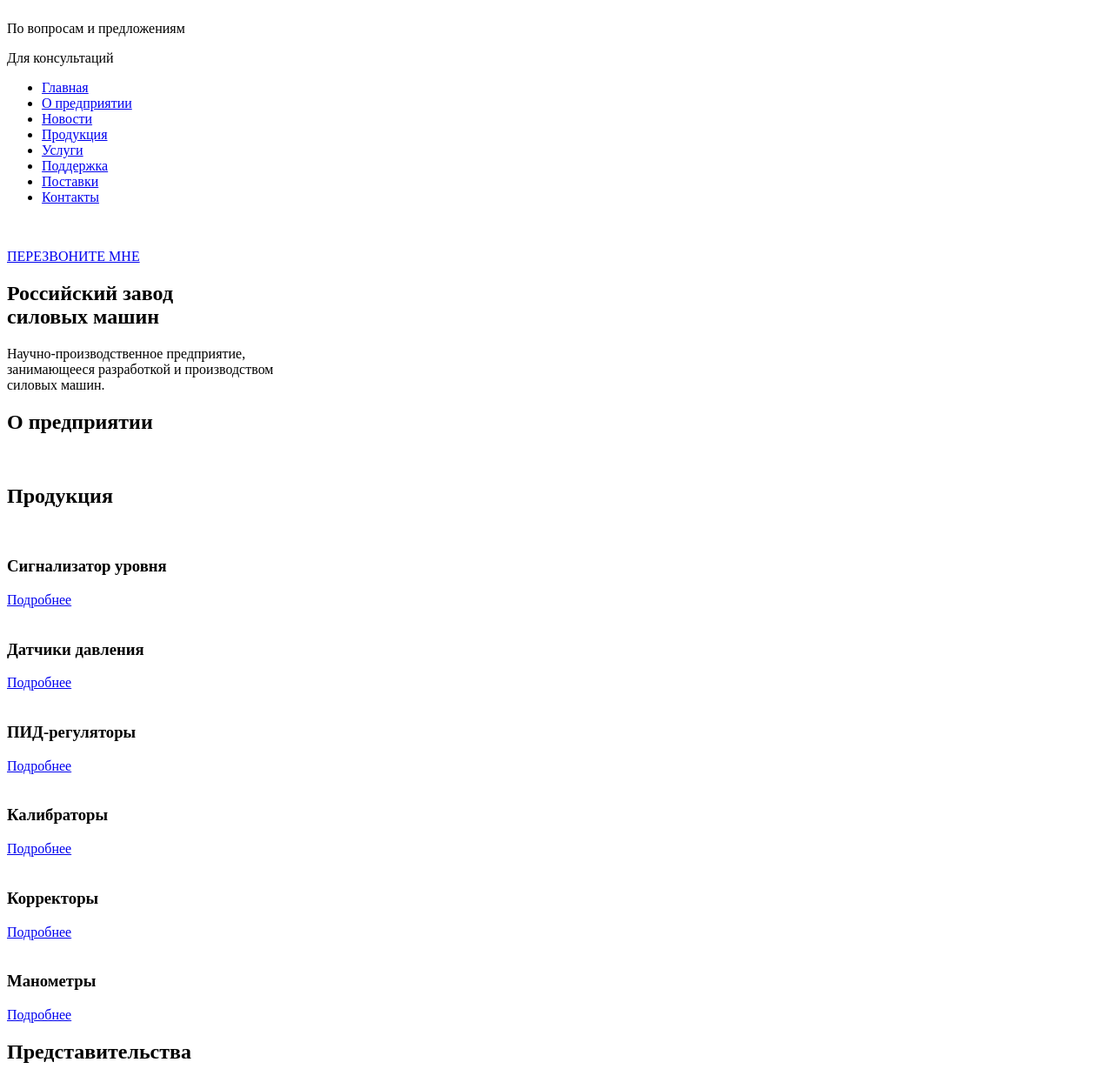
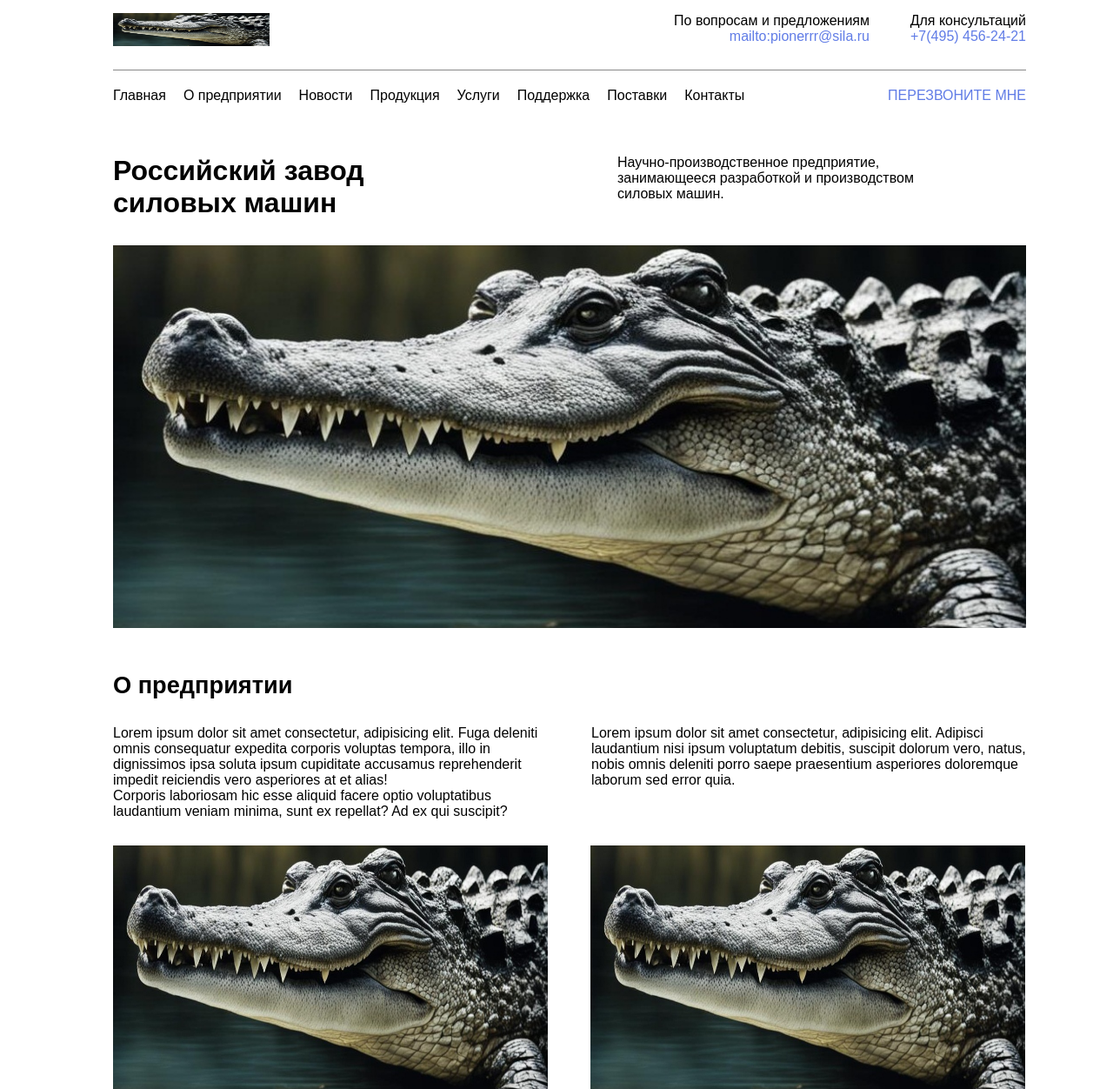
Before and after one commit to dslimm/HTML-lesson, a plain HTML site: page index.html in a window 1280 px wide. Shown: the part 18-1270 px from the top of the page at 87% size. Drawn offline with Linux system fonts and the light colour scheme.

Commit message:
HTML-16: готовность css около 60%

```diff
--- a/index.html
+++ b/index.html
@@ -3,20 +3,20 @@
 <head>
     <meta charset="UTF-8">
     <meta name="viewport" content="width=device-width, initial-scale=1.0">
-    <title>Html по макету</title>
-    <script src="main.js" defer></script>
+    <title>Макет ООО ПИОНЕР</title>
+    <link rel="stylesheet" href="style.css">
 </head>
 <body>
     <header>
         <div class="contacts">
-            <img class="top_logo" src="" alt="">
+            <img class="top_logo" src="images/logo.jpg" width="180" height="38" alt="ООО Пионер">
             <div class="email">
                 <p>По вопросам и предложениям</p>
-                <a href="mailto:pionerrr@sila.ru" target="blank"></a>
+                <a href="mailto:pionerrr@sila.ru" target="blank">mailto:pionerrr@sila.ru</a>
             </div>
             <div class="number">
                 <p>Для консультаций</p>
-                <a href="tel:+7(495) 456-24-21" target="blank"></a>
+                <a href="tel:+7(495) 456-24-21" target="blank">+7(495) 456-24-21</a>
             </div>
         </div>
 
@@ -43,55 +43,58 @@
     <main>
         <section class="hero">
             <h1>Российский завод<br> силовых машин</h1>
-            <span>Научно-производственное предприятие,<br> занимающееся разработкой и производством<br> силовых машин.</span>
-            <img class="hero_img" src="" alt=""/>
+            <span class="hero_text">Научно-производственное предприятие,<br> занимающееся разработкой и производством<br> силовых машин.</span>
+            <img class="hero_img" src="images/logo.jpg" alt="Завод ПИОНЕР"/>
         </section>
 
         <section class="about">
             <h2>О предприятии</h2>
-            <p></p>
-            <p></p>
-            <p></p>
-            <img class="about_img1" src="" alt=""/>
-            <img class="about_img2" src="" alt=""/>
+            <div class="about_text">
+                <p class="about_text1">Lorem ipsum dolor sit amet consectetur, adipisicing elit. Fuga deleniti omnis consequatur expedita corporis voluptas tempora, illo in dignissimos ipsa soluta ipsum cupiditate accusamus reprehenderit impedit reiciendis vero asperiores at et alias! <br>Corporis laboriosam hic esse aliquid facere optio voluptatibus laudantium veniam minima, sunt ex repellat? Ad ex qui suscipit?</p>
+                <p class="about_text2">Lorem ipsum dolor sit amet consectetur, adipisicing elit. Adipisci laudantium nisi ipsum voluptatum debitis, suscipit dolorum vero, natus, nobis omnis deleniti porro saepe praesentium asperiores doloremque laborum sed error quia.</p>
+            </div>
+            <img class="about_img1" src="images/logo.jpg" alt="Изготовление"/>
+            <img class="about_img2" src="images/logo.jpg" alt="Сборка"/>
         </section>
 
         <section class="products">
             <h2>Продукция</h2>
-            <div>
-                <img class="product1" src="" alt=""/>
+            <div class="all_products">
+                <div class="product">
+                    <img class="product_img" src="images/logo.jpg" alt="product1"/>
                     <h3>Сигнализатор уровня</h3>
-                <a href="#">Подробнее</a>
+                    <a href="#">Подробнее ></a>
                 </div>
 
-            <div>
-                <img class="product2" src="" alt=""/>
+                <div class="product">
+                    <img class="product_img" src="images/logo.jpg" alt="product2"/>
                     <h3>Датчики давления</h3>
-                <a href="#">Подробнее</a>
+                    <a href="#">Подробнее ></a>
                 </div>
 
-            <div>
-                <img class="product3" src="" alt=""/>
+                <div class="product">
+                    <img class="product_img" src="images/logo.jpg" alt="product3"/>
                     <h3>ПИД-регуляторы</h3>
-                <a href="#">Подробнее</a>
+                    <a href="#">Подробнее ></a>
                 </div>
 
-            <div>
-                <img class="product4" src="" alt=""/>
+                <div class="product">
+                    <img class="product_img" src="images/logo.jpg" alt="product4"/>
                     <h3>Калибраторы</h3>
-                <a href="#">Подробнее</a>
+                    <a href="#">Подробнее ></a>
                 </div>
 
-            <div>
-                <img class="product5" src="" alt=""/>
+                <div class="product">
+                    <img class="product_img" src="images/logo.jpg" alt="product5"/>
                     <h3>Корректоры</h3>
-                <a href="#">Подробнее</a>
+                    <a href="#">Подробнее ></a>
                 </div>
 
-            <div>
-                <img class="product6" src="" alt=""/>
+                <div class="product">
+                    <img class="product_img" src="images/logo.jpg" alt="product6"/>
                     <h3>Манометры</h3>
-                <a href="#">Подробнее</a>
+                    <a href="#">Подробнее ></a>
+                </div>
             </div>
         </section>
 
--- /dev/null
+++ b/style.css
@@ -0,0 +1,176 @@
+* {
+    margin: 0;
+    padding: 0;
+    box-sizing: border-box;
+}
+body {
+    background-color: #fff;
+    font-family: Arial, Helvetica, sans-serif;
+    font-size: 1em;
+}
+header {
+    width: 1180px;
+    height: 113px;
+}
+.contacts {
+    display: flex;
+    margin: 33px 0 0 130px;
+}
+.top_logo {
+    width: 180px;
+    height: 38px;
+}
+.email {
+    width: 280px;
+    height: 45px;
+    text-align: right;
+    margin-left: auto;
+}
+.email > a {
+    text-decoration: none;
+    color: #607CE6;
+}
+.email > a:hover {
+    text-decoration: underline;
+}
+.number {
+    width: 180px;
+    height: 45px;
+    text-align: right;
+}
+.number > a {
+    text-decoration: none;
+    color: #607CE6;
+}
+.number > a:hover {
+    text-decoration: underline;
+}
+.line {
+    width: 1050px;
+    height: 1px;
+    background-color : #888888;
+    margin: 20px 0 0 130px;
+}
+.menu_section {
+    display: flex;
+}
+.top_menu {
+    display: inline-block;
+    margin: 20px 0 0 130px;
+}
+ul {
+    display: flex;
+    justify-content: space-around;
+    list-style-type: none;
+}
+li {
+    margin-right: 20px;
+    text-decoration: none;
+}
+li > a {
+    text-decoration: none;
+    color: #000;
+  }
+  li > a:hover {
+    text-decoration: underline;
+    color: #607CE6;
+  }
+.img_call {
+    margin-left: auto;
+}
+.number_call {
+    margin: 20px 0 0 130px;
+    text-decoration: none;
+    color: #607CE6;
+}
+.number_call > a {
+    text-decoration: none;
+    color: #607CE6;
+}
+.number_call > a:hover {
+    text-decoration: underline;
+}
+.hero {
+    display: flex;
+    flex-wrap: wrap;
+    justify-content: start;
+    text-align: left;
+    margin: 50px 0 0 130px;
+}
+h1 {
+    width: 580px;
+    height: 144px;
+    font-size: 2em;
+}
+.hero_text {
+    width: 379px;
+    height: 94px;
+}
+.hero_img {
+    width: 1050px;
+    height: 440px;
+    margin: -40px 0 0 0;
+}
+h2 {
+    font-size: 1.7em;
+    text-align: left;
+    margin: 50px 0 0 130px;
+}
+.about_text {
+    display: flex;
+    margin: 30px 0 0 130px;
+    text-align: left;
+    width: 1050px;
+}
+.about_text2 {
+    margin-left: auto;
+    width: 500px;
+}
+.about_text1 {
+    width: 500px;
+}
+.about_img1 {
+    width: 500px;
+    height: 280px;
+    margin: 30px 0 0 130px;
+}
+.about_img2 {
+    width: 500px;
+    height: 280px;
+    margin-left: auto;
+    margin: 30px 0 0 45px;
+}
+.all_products {
+    display: flex;
+    flex-wrap: wrap;
+    justify-content: space-around;
+    margin: 30px 0 0 130px;
+    width: 1050px;
+    height: 910px;
+}
+.product {
+    width: 330px;
+    height: 435px;
+    padding: 15px;
+    background: #f5f5f5;
+}
+.product_img {
+    width: 200px;
+    height: 158px;
+    padding: 10px;
+}
+.product > a {
+    text-align: left;
+    padding: 10px;
+    text-decoration: none;
+    color: #607CE6;
+}
+.product > a:hover {
+    text-decoration: underline;
+}
+h3 {
+    font-size: 1.3em;
+    text-align: left;
+    margin-top: 150px;
+    padding: 10px;
+}
```
Also changed, not shown: images/logo.jpg (added). Lines whose indentation alone changed are shown as unchanged.
